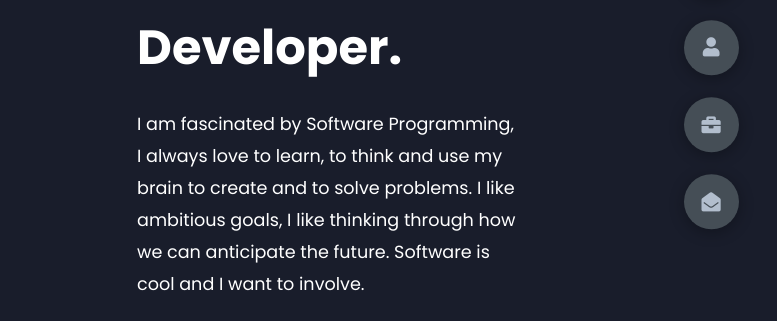
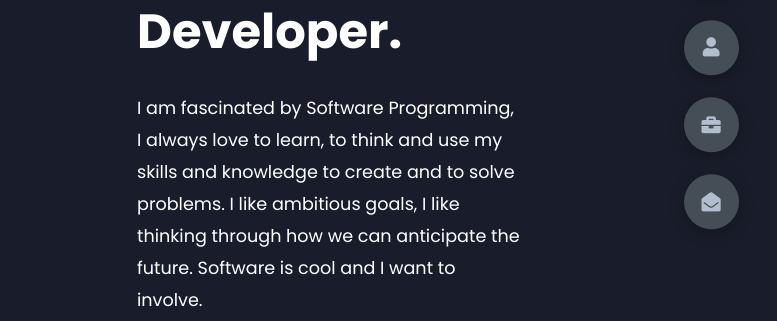
Before and after one commit to arexonmortel/my-portfolio, a plain HTML site: page index.html in a window 1280 px wide. Shown: the part 314-635 px from the top of the page, 503-1280 px from the left. Drawn offline with Linux system fonts and the light colour scheme.

Commit message:
Update index.html

```diff
--- a/index.html
+++ b/index.html
@@ -26,7 +26,7 @@
                     Hi, I'm <span>Arexon Mortel </span> <br> A Web Developer.
                 </h1>
                 <p>
-                    I am fascinated by Software Programming, I always love to learn, to think and use my brain to create and to solve problems.
+                    I am fascinated by Software Programming, I always love to learn, to think and use my skills and knowledge to create and to solve problems.
                     I like ambitious goals,
                     I like thinking through how we can anticipate the future.
                     Software is cool and I want to involve.
```
